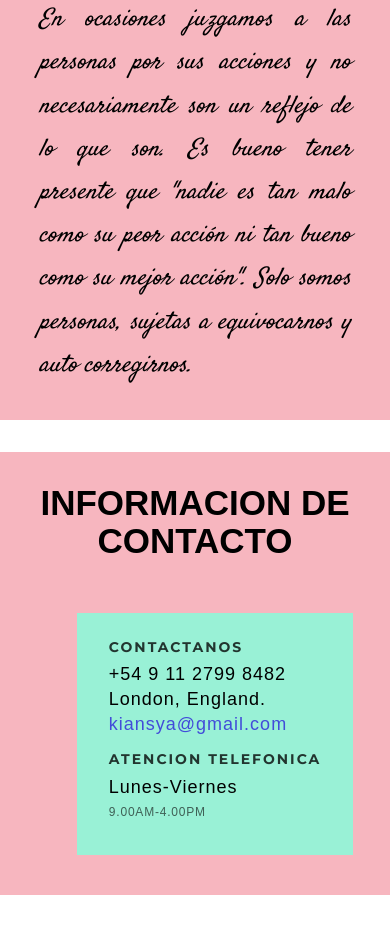
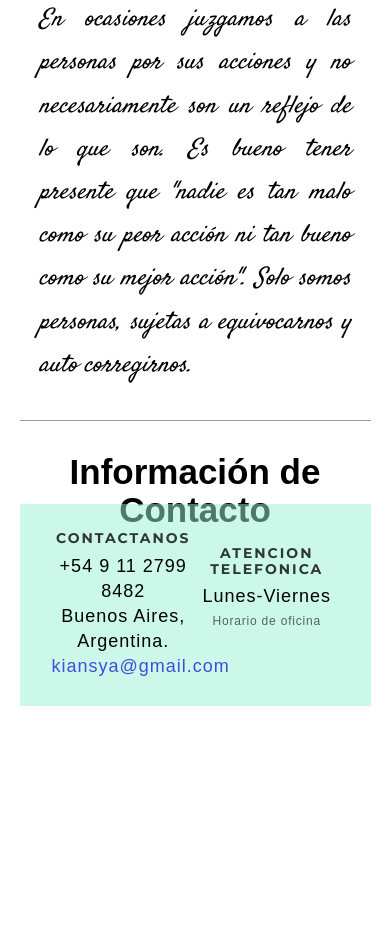
Before and after one commit to GabrielPla/Proyecto-Pagina-web, a plain HTML site: page Template/index.html in a window 390 px wide. Shown: the part 2070-3003 px from the top of the page. Before the commit the page ends 2965 px from the top, so only its background shows below. Drawn offline with Linux system fonts and the light colour scheme; a web font is replaced by a local one.

Commit message:
Final...FINALLLL
Ultimo cambio........ por ahora.

```diff
--- a/Template/css/style.css
+++ b/Template/css/style.css
@@ -475,7 +475,6 @@ h4.title-w6 {
   font-size: 35px;
     color: #fff;
     text-align: center;
-  text-transform:uppercase;
 }
 /*-- //main --*/
 /*-- welcome --*/
@@ -520,12 +519,13 @@ h4.title-w6 {
 }
 .contact-left {
     padding: 2.3em 3em;
-    background: #99f1d6;
+    background: rgba(153, 241, 214, 0.5);
+    overflow: auto;
 }
 .contact-agile {
-    position: absolute;
-    left: 5.5em;
-    bottom: 2em;
+    position: relative;
+    margin: auto;
+    width: 100%
 }
 .contact-agile h4{
     text-align: left;
@@ -539,7 +539,7 @@ h4.title-w6 {
     margin-bottom: 10px;
 }
 .contact-left p {
-    text-align: left;
+    text-align: center;
     font-size: 13.5px;
     /* margin-bottom: 10px; */
     color: #000;
@@ -601,15 +601,21 @@ a.a2:hover {
 }
 .contact-middle p {
     color: #b1b1b1;
-    margin-bottom: 4px;
-    /* margin-left: 5px; */
+    margin-bottom: 4px;/
     font-size: 15px;
+}
+.contact-left-div {
+width: 50%;
+float: left;
+text-align:center
+}
+.contact-rigth-div {
+width: 50%;
+float: left;
+text-align:center
 }
 /*--//Contact --*/
 /*--Mesaje de la Semana--*/
-#mensaje-block{
-  background-color: #f7b6bf;
-}
 #week-mensaje {
   padding-top: 2.5em;
   margin: auto;
@@ -621,7 +627,7 @@ a.a2:hover {
   font-weight: 600;
   text-transform: capitalize;
   margin-left: 2em;
-  color: #000;
+  color: #ff304d;
   font-style: italic;
 }
 #mensaje-main {
@@ -642,11 +648,13 @@ a.a2:hover {
 /*--//Mensaje de la Semana--/
 /*--Map --*/
 .map-w3ls {
+    width: 90%;
+    border-top: solid 0.1em rgba(0, 0, 0, 0.4);
     position: relative;
-    background-color: #f7b6bf;
     padding-bottom: 0px!important;
     padding-top: 2em;
     margin-top: 2em;
+    margin: auto;
 }
 .map-w3ls .por-definir {
     width: 100%;
@@ -685,10 +693,6 @@ a.a2:hover {
 	.top-nav-text {
 		width: 32%;
 	}
-  .contact-agile {
-    width: 1000px;
-    left: 19.2em;
-  }
   .contact-left h6 {
     font-size: 24px;
   }
@@ -717,10 +721,6 @@ a.a2:hover {
 	.banner-w3layouts {
 		min-height: 645px;
 	}
-  .contact-agile {
-    width: 900px;
-    left: 18em;
-  }
 }
 @media(max-width:1366px){
 	.slider_banner_info {
@@ -730,9 +730,6 @@ a.a2:hover {
 		font-size: 18px;
 		padding: 25px 23px;
 	}
-  .contact-agile {
-    width: 800px;
-  }
   .contact-left h6 {
     font-size: 22px;
   }
@@ -761,9 +758,6 @@ a.a2:hover {
 	.team h4.two {
 		margin-bottom: 22px!important;
 	}
-  .contact-agile {
-    width: 700px;
-  }
   .contact-left h6 {
     font-size: 19px;
   }
@@ -816,10 +810,6 @@ a.a2:hover {
 	.w3-welcome-left p {
 		font-size: 15px;
 	}
-	.contact-agile {
-    width: 600px;
-    left: 15em;
-  }
 }
 @media(max-width:1050px){
 	.top-nav-text {
@@ -847,9 +837,6 @@ a.a2:hover {
 	.numscroller {
 		margin: 5px 0 5px;
 	}
-  .contact-agile {
-    left: 14em;
-  }
 }
 @media(max-width:1024px){
 	.top-nav-text a {
@@ -879,9 +866,6 @@ a.a2:hover {
 	h4.title-w3 ,h2.title-w3 {
 		font-size: 27px;
 		margin-bottom: 35px;
-	}
-	.contact-agile {
-    width: 550px;
 	}
   .contact-left p {
     font-size: 18px;
@@ -915,10 +899,6 @@ a.a2:hover {
 	.banner-w3layouts {
 		min-height: 500px;
 	}
-  .contact-agile {
-    left: 13em;
-    width: 500px;
-  }
 }
 @media(max-width:800px){
 	.top-nav-text a {
@@ -957,11 +937,6 @@ a.a2:hover {
 	.contact-left {
 		padding: 2em 2.5em;
 	}
-	.contact-agile {
-		left: 11em;
-    width: 450px;
-
-	}
 	.map-w3ls iframe {
 		height: 27.5em;
 	}
@@ -980,9 +955,6 @@ a.a2:hover {
 	.w3l_banner_info {
 		width: 90%;
 	}
-  .contact-agile {
-    left: 10em;
-  }
 }
 @media(max-width:767px){
 	ul.nav.navbar-nav.navbar-right {
@@ -1096,16 +1068,10 @@ a.a2:hover {
 	.banner-w3layouts {
 		min-height: 455px;
 	}
-  .contact-agile {
-    width: 400px;
-    left: 10.5em;
-  }
 }
 @media(max-width:667px){
 	.contact-agile {
     bottom: 2.5em;
-    width: 350px;
-    left: 10em;
 	}
 	.w3ls-submit {
 		margin-top: 1.5em;
@@ -1144,8 +1110,6 @@ a.a2:hover {
 	}
   .contact-agile {
     bottom: 2.5em;
-    width: 350px;
-    left: 9em;
   }
 }
 @media(max-width:600px){
@@ -1175,9 +1139,6 @@ a.a2:hover {
 	}
 	h4.title-w3 ,h2.title-w3 {
 		font-size: 22px;
-	}
-	.contact-agile {
-    left: 8em;
 	}
 	.navbar-default .navbar-nav > li > a {
 		padding: .8em 0;
@@ -1213,9 +1174,6 @@ a.a2:hover {
 	}
 	.w3-welcome-left h5 {
 		line-height: 25px;
-	}
-	.contact-agile {
-		left: 7em;
 	}
 }
 @media(max-width:480px){
@@ -1267,10 +1225,6 @@ a.a2:hover {
 		width: 100%;
 		margin-bottom: .7em;
 	}
-	.contact-agile {
-		left: 6.1em;
-    width: auto;
-	}
   #week-mensaje h1 {
     font-size: 2.2em;
   }
@@ -1309,9 +1263,6 @@ a.a2:hover {
 	#toTop {
 		bottom: 16px;
 	}
-	.contact-agile {
-		left: 4.8em;
-	}
 	.contact-left {
 		padding: 1.7em 2em;
 	}
@@ -1346,9 +1297,6 @@ a.a2:hover {
 		text-align: center;
 		padding: 0px;
 	}
-	.contact-agile {
-		left: 3.6em;
-	}
 	.gallery {
 		padding: 35px 0px;
 	}
@@ -1370,9 +1318,6 @@ a.a2:hover {
 	.nav-contact-w3ls {
 		margin-right: 7px;
 	}
-  .contact-agile {
-    left: 3.4em;
-  }
 }
 @media(max-width:320px){
 	.glyphicon.glyphicon-phone {
@@ -1407,9 +1352,6 @@ a.a2:hover {
 		font-size: 20px;
 		padding: 11px 17px;
 	}
-  .contact-agile {
-		left: 1.6em;
-	}
 	#toTop {
 		bottom: 8px;
 		right: 3%;
--- a/Template/index.html
+++ b/Template/index.html
@@ -146,16 +146,20 @@ License URL: http://creativecommons.org/licenses/by/3.0/
 
 <!--map-->
 		<div class="map-w3ls">
-				<h4 class="title-w6">Informacion de Contacto</h4>
+				<h4 class="title-w6">Información de Contacto</h4>
 		  <div class="contact-agile" id="contact">
 				<div class="contact-left">
-					<h6>Contactanos</h6>
-					<p>+54 9 11 2799 8482<br> London, England.</p>
-					<p><a href="mailto:kiansya@gmail.com" class="a1" >kiansya@gmail.com</a></p>
-					<h6 class="open-w3ls">Atencion Telefonica</h6>
-					<p>Lunes-Viernes</p>
-					<span>9.00AM-4.00PM</span>
-										</div>
+					<div class="contact-left-div">
+					  <h6>Contactanos</h6>
+					  <p>+54 9 11 2799 8482<br> Buenos Aires, Argentina.</p>
+					  <p><a href="mailto:kiansya@gmail.com" class="a1" >kiansya@gmail.com</a></p>
+					</div>
+					<div class="contact-rigth-div">
+					  <h6 class="open-w3ls">Atencion Telefonica</h6>
+					  <p>Lunes-Viernes</p>
+					  <span>Horario de oficina</span>
+					</div>
+				</div>
 		  </div>
 		  <div class="por-definir" >
 		  </div>
```
